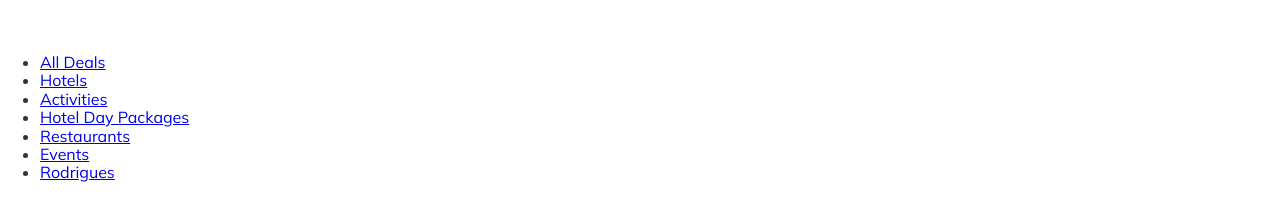
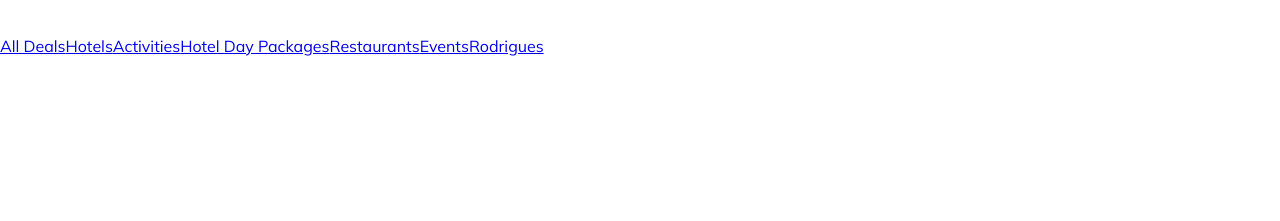
Before and after one commit to georg64644/tour-plan_BEM_SASS, a plain HTML site: page index_BEM.html in a window 1280 px wide. Shown: the part 83-304 px from the top of the page. Drawn offline with nearby package versions, Linux system fonts and the light colour scheme; files that its build step writes are made by us from their sources.

Commit message:
изменения

```diff
--- a/sass/blocks/_header.sass
+++ b/sass/blocks/_header.sass
@@ -9,6 +9,12 @@
     &__search
         margin-right: auto
         margin-left: 108px
+    &-menu
+        // Убираем точки перед пунктами
+        list-style-type: none
+        padding: 0
+        margin: 0
+        display: flex
 
 .search
     display: flex
```
Also changed, not shown: sass/css/style.css (added), 1 other file.
